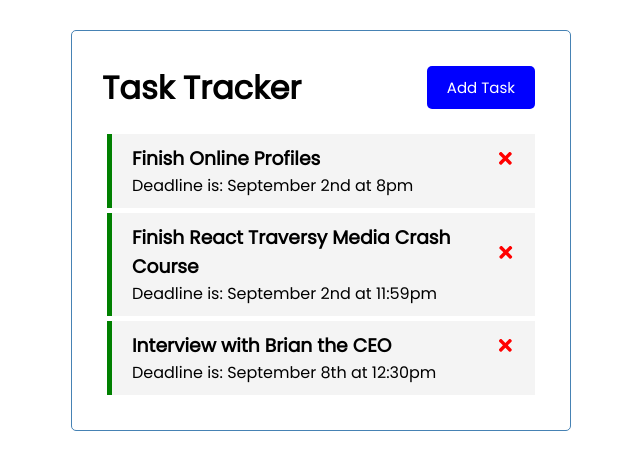
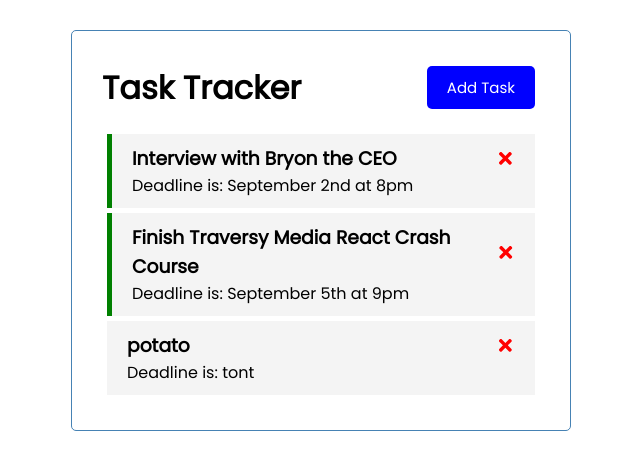
Before and after one commit to farazmoallemi/TaskTracker, a React (Create React App) app: page / in a window 1280 px wide. Shown: the top 470 px of the page, without its empty margins (319-959 px from the left). Built offline with nearby package versions, Linux system fonts and the light colour scheme; data requests are answered from the project's data file.

Commit message:
Added json server backend to give get request, delete request, and post request functionality

```diff
--- /dev/null
+++ b/db.json
@@ -0,0 +1,22 @@
+{
+  "tasks": [
+    {
+      "id": 3,
+      "text": "Interview with Bryon the CEO",
+      "day": "September 2nd at 8pm",
+      "reminder": true
+    },
+    {
+      "text": "Finish Traversy Media React Crash Course",
+      "day": "September 5th at 9pm",
+      "reminder": true,
+      "id": 4
+    },
+    {
+      "text": "potato",
+      "day": "tont",
+      "reminder": false,
+      "id": 5
+    }
+  ]
+}
--- a/package.json
+++ b/package.json
@@ -6,6 +6,7 @@
     "@testing-library/jest-dom": "^5.14.1",
     "@testing-library/react": "^11.2.7",
     "@testing-library/user-event": "^12.8.3",
+    "json-server": "^0.16.3",
     "react": "^17.0.2",
     "react-dom": "^17.0.2",
     "react-icons": "^4.2.0",
@@ -16,7 +17,8 @@
     "start": "react-scripts start",
     "build": "react-scripts build",
     "test": "react-scripts test",
-    "eject": "react-scripts eject"
+    "eject": "react-scripts eject",
+    "server": "json-server --watch db.json --port 5000"
   },
   "eslintConfig": {
     "extends": [
--- a/src/App.jsx
+++ b/src/App.jsx
@@ -1,34 +1,34 @@
-import { useState } from 'react'
-
+import { useState, useEffect } from 'react'
 import Header from "./components/Header";
 import Task from "./components/Tasks";
 import AddTask from "./components/AddTask";
 
 const App = () => {
   const [showAddTask, setShowAddText] = useState(false);
-  const [tasks, setTasks] = useState([{
-    id: 1,
-    text: 'Finish Online Profiles',
-    day: 'September 2nd at 8pm',
-    reminder: true
-  },
-  {
-    id: 2,
-    text: 'Finish React Traversy Media Crash Course',
-    day: 'September 2nd at 11:59pm',
-    reminder: true
-  },
-  {
-    id: 3,
-    text: 'Interview with Brian the CEO',
-    day: 'September 8th at 12:30pm',
-    reminder: true
+  const [tasks, setTasks] = useState([])
+
+  useEffect(() => {
+    const getTasks = async () => {
+      const tasksFromServer = await fetchTasks()
+      setTasks(tasksFromServer)
+    }
+
+    getTasks();
+  }, [])
+
+  // fetch tasks
+  const fetchTasks = async() => {
+    const res = await fetch('http://localhost:5000/tasks')
+    const data = await res.json();
+
+    console.log(data)
+    return data;
   }
-])
 
   // functionality for deleting a task
-  const deleteTask = (id) => {
-    console.log('inside delete method')
+  const deleteTask = async (id) => {
+      await fetch(`http://localhost:5000/tasks/${id}`, { method: 'DELETE' });
+
     setTasks(tasks.filter((taskInList) => taskInList.id !== id))
   }
 
@@ -38,10 +38,22 @@
   }
 
   // functionality for adding a task to a list
-  const addTask = (task) => {
-    const id = tasks.length + 1;
-    const newTask = { id, ...task }
-    setTasks([...tasks, newTask])
+  const addTask = async (task) => {
+    // const id = tasks.length + 1;
+    // const newTask = { id, ...task }
+    // setTasks([...tasks, newTask])
+
+    const res = await fetch('http://localhost:5000/tasks', {
+      method: 'POST',
+      headers: {
+        'Content-type': 'application/json'
+      },
+      body: JSON.stringify(task)
+    })
+
+    const data = await res.json();
+
+    setTasks([...tasks, data]);
   }
 
   return (
--- a/src/components/Tasks.js
+++ b/src/components/Tasks.js
@@ -3,9 +3,9 @@
 const Tasks = ({ tasks, onDelete, onToggle }) => {
   return (
     <div>
-      {tasks.map((taskObject) =>
+      {tasks.map((taskObject, index) =>
         <Task
-        key={taskObject.id}
+        key={index}
         task={taskObject}
         onDelete={onDelete}
         onToggle={onToggle}
```
Also changed, not shown: 1 other file (tests, documents, lock files or other folders).
